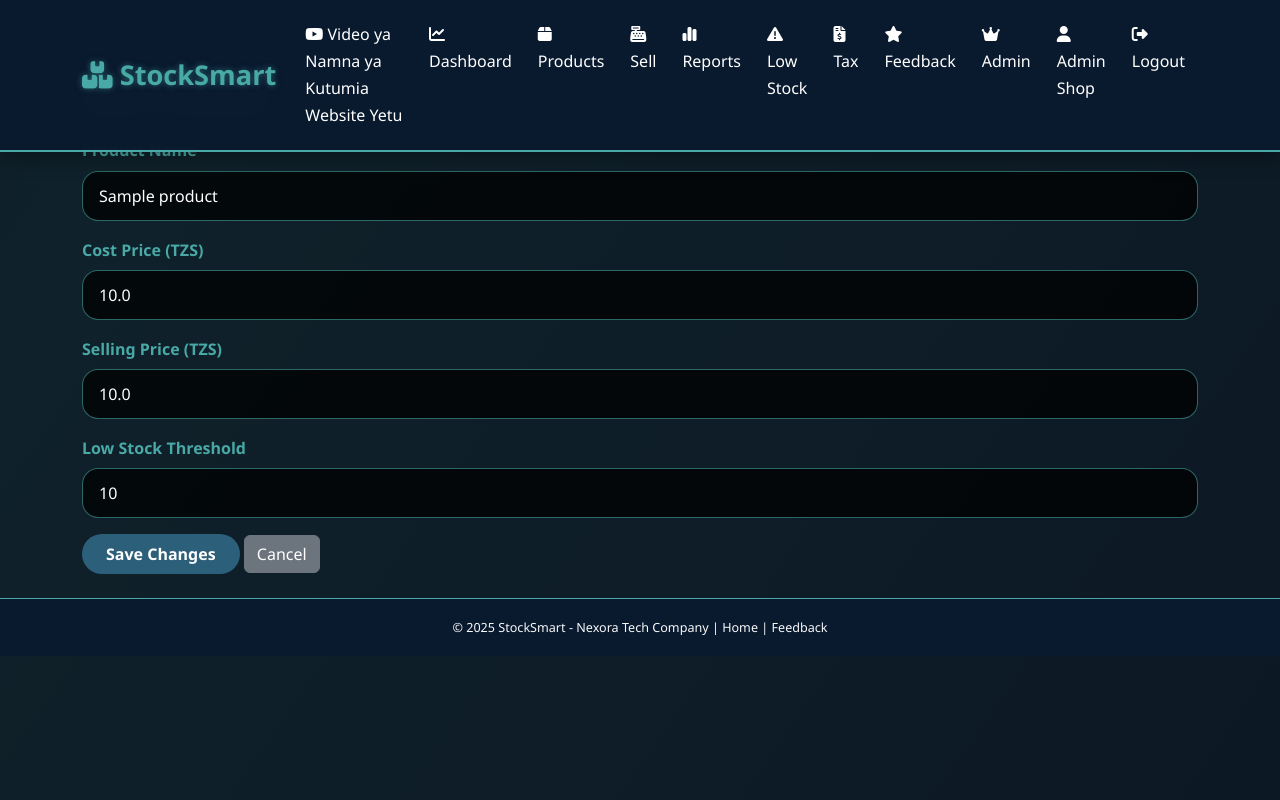
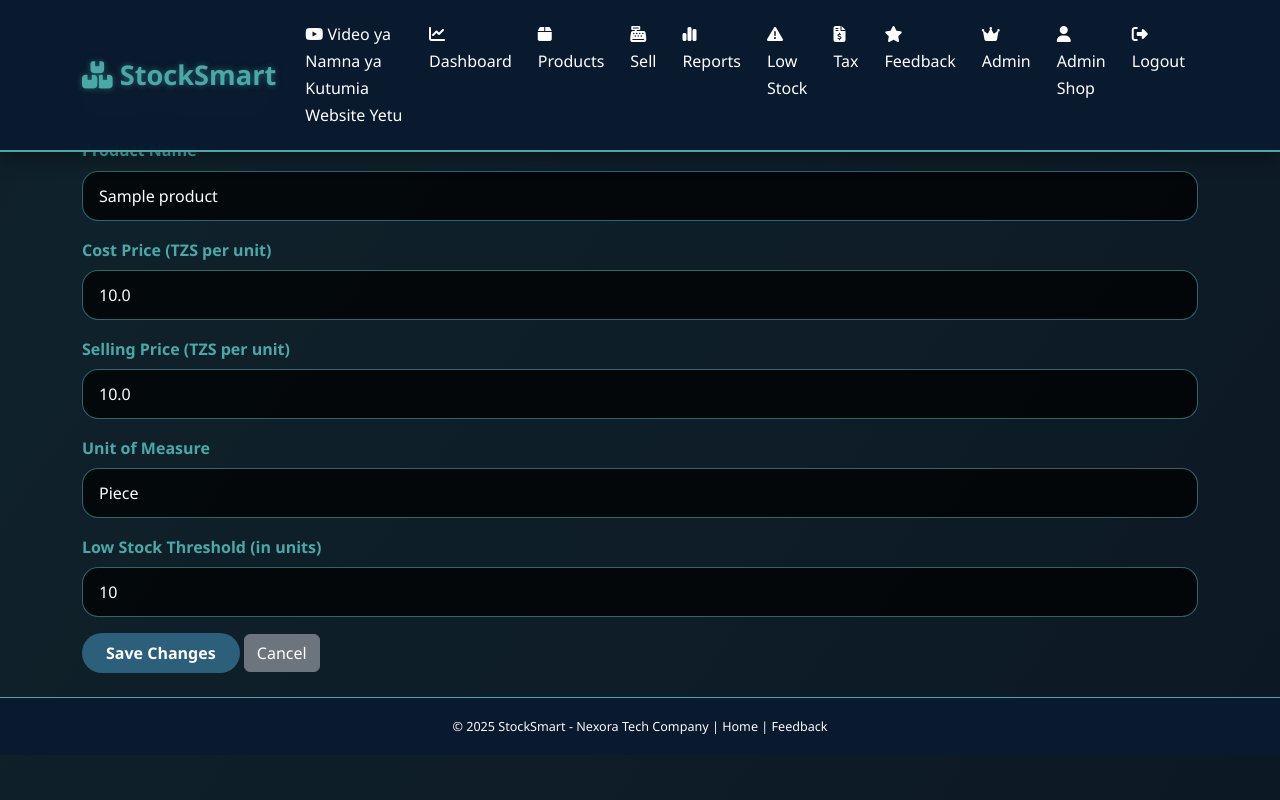
Before and after one commit to nexoratechv1-ctrl/Stocksmart, a Flask app: page /edit_product/1 in a window 1280 px wide. Run offline with Flask 3, Linux system fonts and the light colour scheme; a user stored in the database is signed in; tables that the repository leaves empty hold one stand-in row (values such as "Sample post").

Commit message:
Update edit_product.html

```diff
--- a/templates/edit_product.html
+++ b/templates/edit_product.html
@@ -3,9 +3,19 @@
 <h2>Edit Product</h2>
 <form method="POST">
     <div class="mb-3"><label>Product Name</label><input type="text" name="name" class="form-control" value="{{ product.name }}" required></div>
-    <div class="mb-3"><label>Cost Price (TZS)</label><input type="number" step="0.01" name="cost_price" class="form-control" value="{{ product.cost_price }}" required></div>
-    <div class="mb-3"><label>Selling Price (TZS)</label><input type="number" step="0.01" name="selling_price" class="form-control" value="{{ product.selling_price }}" required></div>
-    <div class="mb-3"><label>Low Stock Threshold</label><input type="number" name="low_stock_threshold" class="form-control" value="{{ product.low_stock_threshold }}"></div>
+    <div class="mb-3"><label>Cost Price (TZS per unit)</label><input type="number" step="0.01" name="cost_price" class="form-control" value="{{ product.cost_price }}" required></div>
+    <div class="mb-3"><label>Selling Price (TZS per unit)</label><input type="number" step="0.01" name="selling_price" class="form-control" value="{{ product.selling_price }}" required></div>
+    <div class="mb-3"><label>Unit of Measure</label>
+        <select name="unit" class="form-select">
+            <option value="piece" {% if product.unit == 'piece' %}selected{% endif %}>Piece</option>
+            <option value="liter" {% if product.unit == 'liter' %}selected{% endif %}>Liter</option>
+            <option value="ml" {% if product.unit == 'ml' %}selected{% endif %}>Milliliter (ml)</option>
+            <option value="gallon" {% if product.unit == 'gallon' %}selected{% endif %}>Gallon</option>
+            <option value="kg" {% if product.unit == 'kg' %}selected{% endif %}>Kilogram (kg)</option>
+            <option value="gram" {% if product.unit == 'gram' %}selected{% endif %}>Gram (g)</option>
+        </select>
+    </div>
+    <div class="mb-3"><label>Low Stock Threshold (in units)</label><input type="number" step="0.01" name="low_stock_threshold" class="form-control" value="{{ product.low_stock_threshold }}"></div>
     <button type="submit" class="btn btn-primary">Save Changes</button>
     <a href="{{ url_for('products') }}" class="btn btn-secondary">Cancel</a>
 </form>
```
